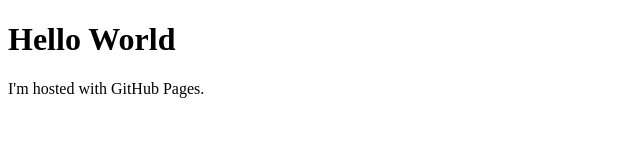
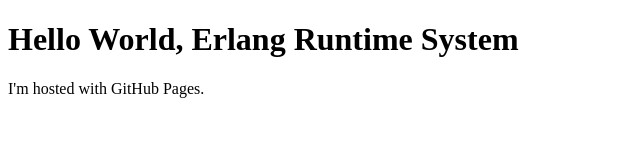
Before and after one commit to beamfun/beamfun.github.io, a plain HTML site: page index.html in a window 1280 px wide. Shown: the whole page, without its empty margins (0-640 px from the left). Drawn offline with Linux system fonts and the light colour scheme.

Commit message:
Change Index.html Title

```diff
--- a/index.html
+++ b/index.html
@@ -1,7 +1,7 @@
 <!DOCTYPE html>
 <html>
 <body>
-<h1>Hello World</h1>
+<h1>Hello World, Erlang Runtime System</h1>
 <p>I'm hosted with GitHub Pages.</p>
 </body>
 </html>
```
